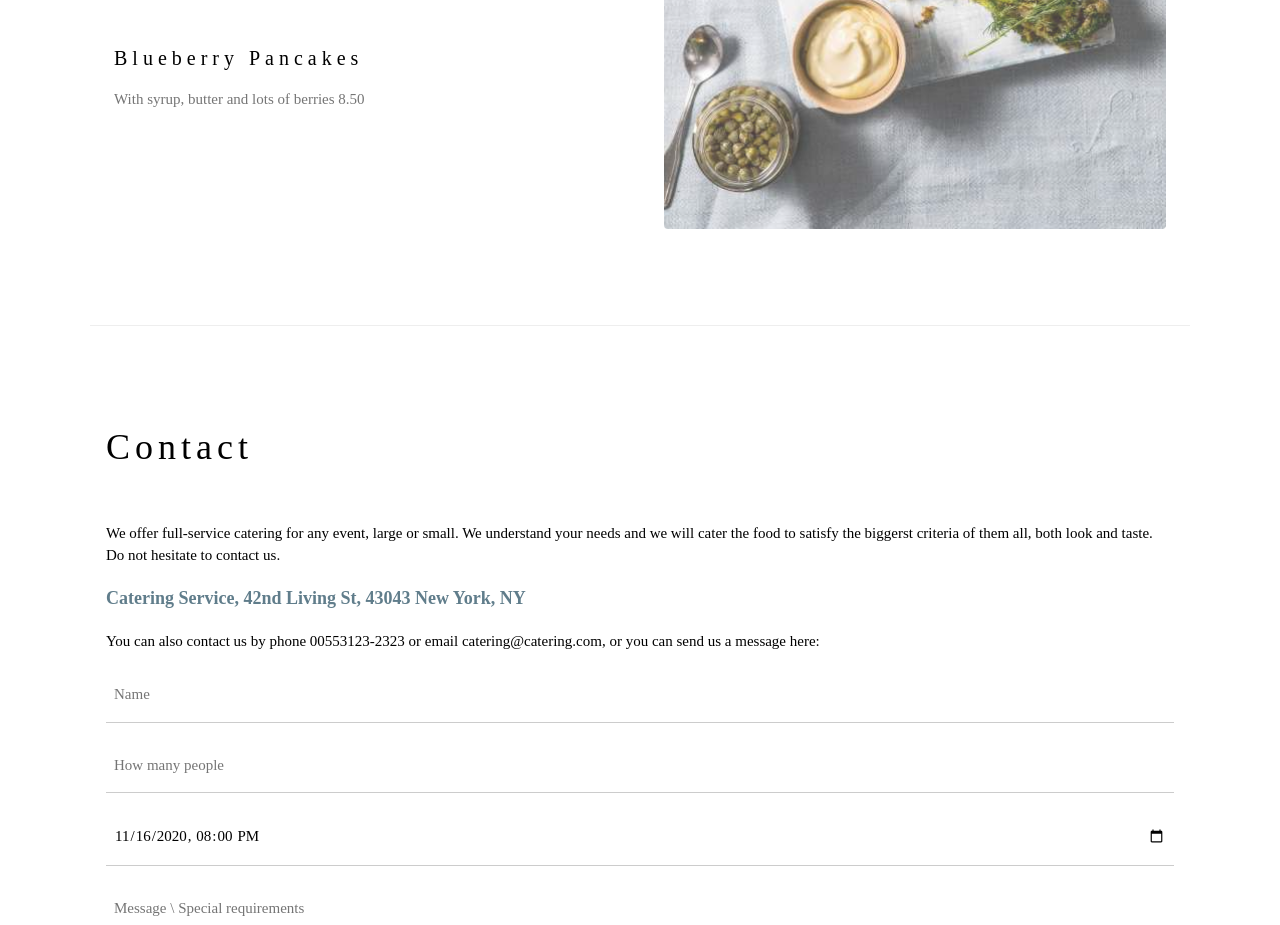
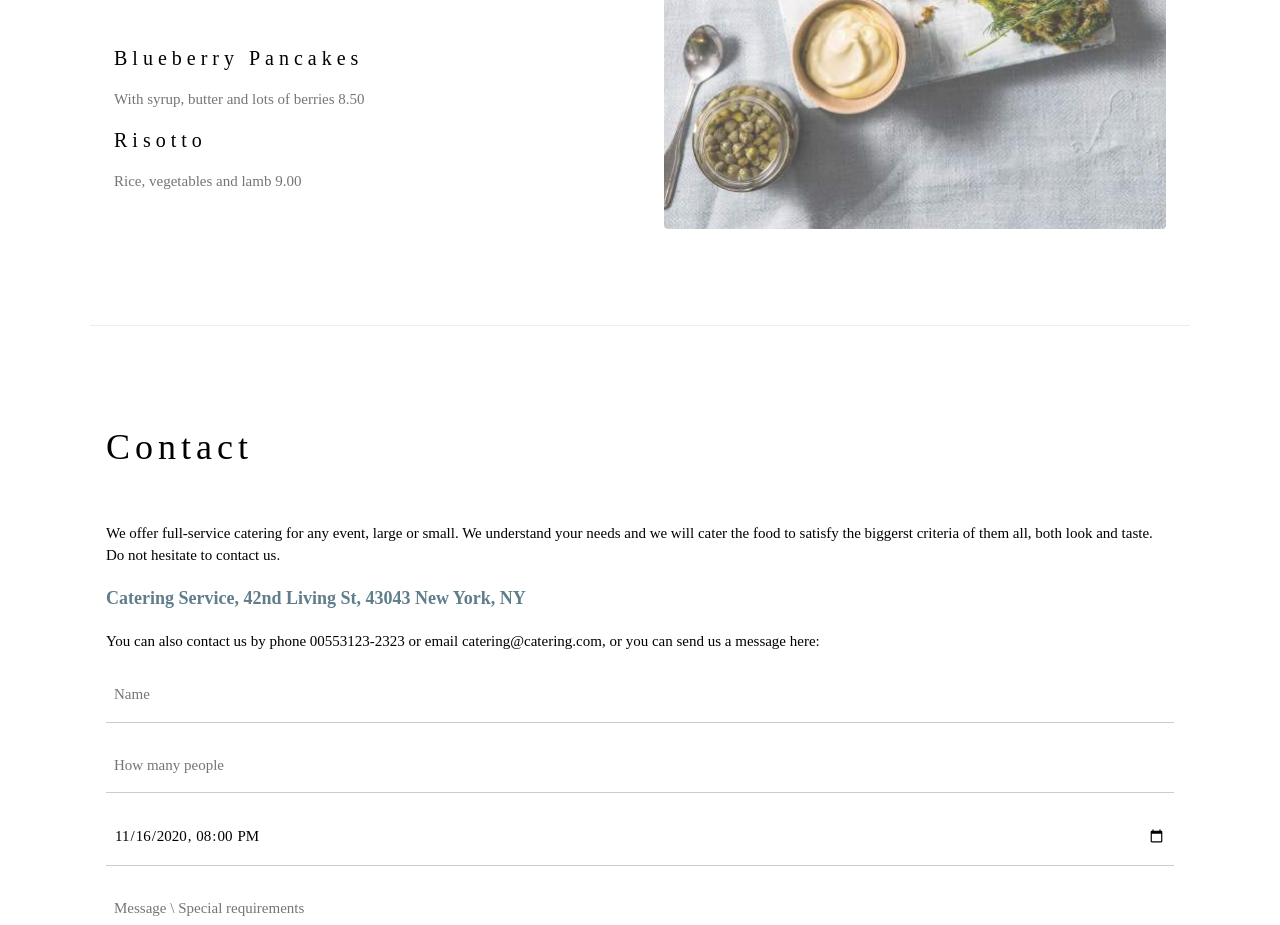
Before and after one commit to valentiniluis/mywebsite, a plain HTML site: page index.html in a window 1280 px wide. Shown: the part 2060-2985 px from the top of the page. Drawn offline with nearby package versions, Linux system fonts and the light colour scheme.

Commit message:
Adicao do item risotto ao menu

```diff
--- a/index.html
+++ b/index.html
@@ -74,6 +74,9 @@ h1, h2, h3, h4, h5, h6 {
 
       <h4>Blueberry Pancakes</h4>
       <p class="w3-text-grey">With syrup, butter and lots of berries 8.50</p>
+
+      <h4>Risotto</h4>
+      <p class="w3-text-grey">Rice, vegetables and lamb 9.00</p>
     </div>
 
     <div class="w3-col l6 w3-padding-large">
```
